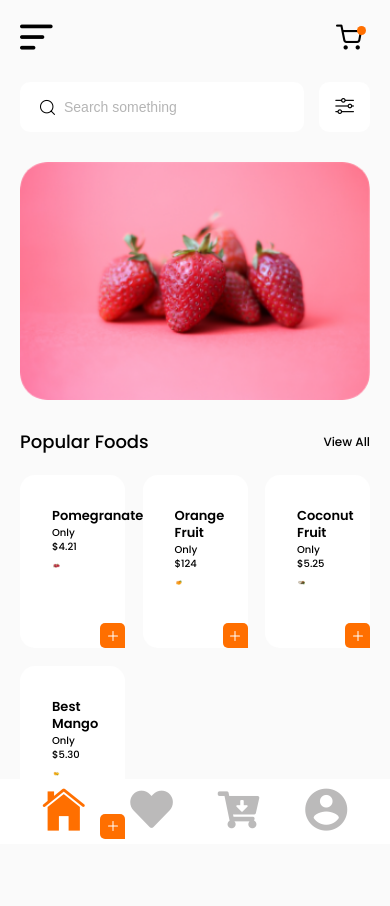
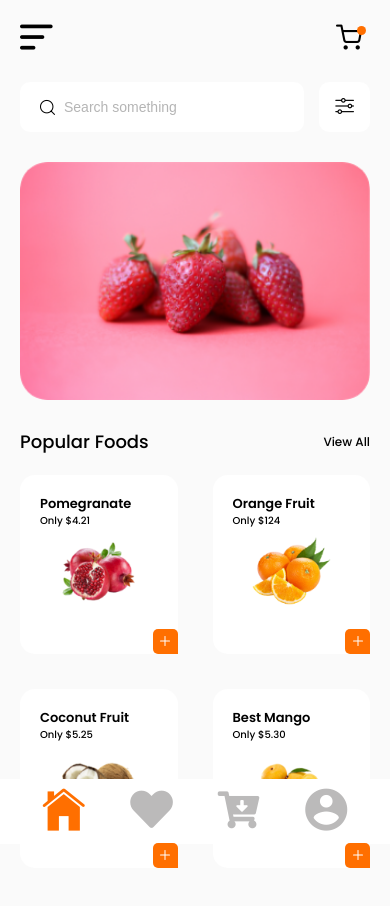
Before and after one commit to DmytroBorodin/fruit_stor_v1, a plain HTML site: page index.html in a window 390 px wide. Drawn offline with Linux system fonts and the light colour scheme; files whose address does not match are found by name.

Commit message:
Add files via upload

```diff
--- a/css/main-page.css
+++ b/css/main-page.css
@@ -81,27 +81,30 @@ main {
 	transform: translate(-50%, -50%) rotate(90deg);
 }
 @media screen and (max-width: 992px){
-	.product-card {
-		width: 45%;
+	.product-card-block {
 		padding: 2rem;
 		margin-bottom: 10%;
+		width: 45%;
+	}
+	.product-card {
+		width: 100%;
+	}
+	.card-main-img {
+		width: 60%;
+		margin: 0 auto 3rem;
 	}
 }
 @media screen and (max-width: 767px){
 	.product-card {
-		width: 47.65%;
-		padding: 2rem;
-		margin-bottom: 4.7%;
+		width: 100%;
 	}
 	.card-main-img {
-	    width: 50%;
-	    margin: 0 auto 5rem;
+	    width: 70%;
 	}
 }
 @media screen and (max-width: 576px){
 	.product-card {
-		width: 47.65%;
-		padding: 1rem
+		width: 100%;
 	}
 	.card-main-img {
 	    width: 67.1%;
--- a/css/style.css
+++ b/css/style.css
@@ -249,10 +249,6 @@ footer span.active {
 		border-radius: 1rem;
 		background-color: #FFFFFF;
 	}
-	.product-card {
-		width: 47.65%;
-		padding: 1rem
-	}
 	.card-main-img {
 	    width: 67.1%;
 	    margin: 0 auto 2.8rem;
```
